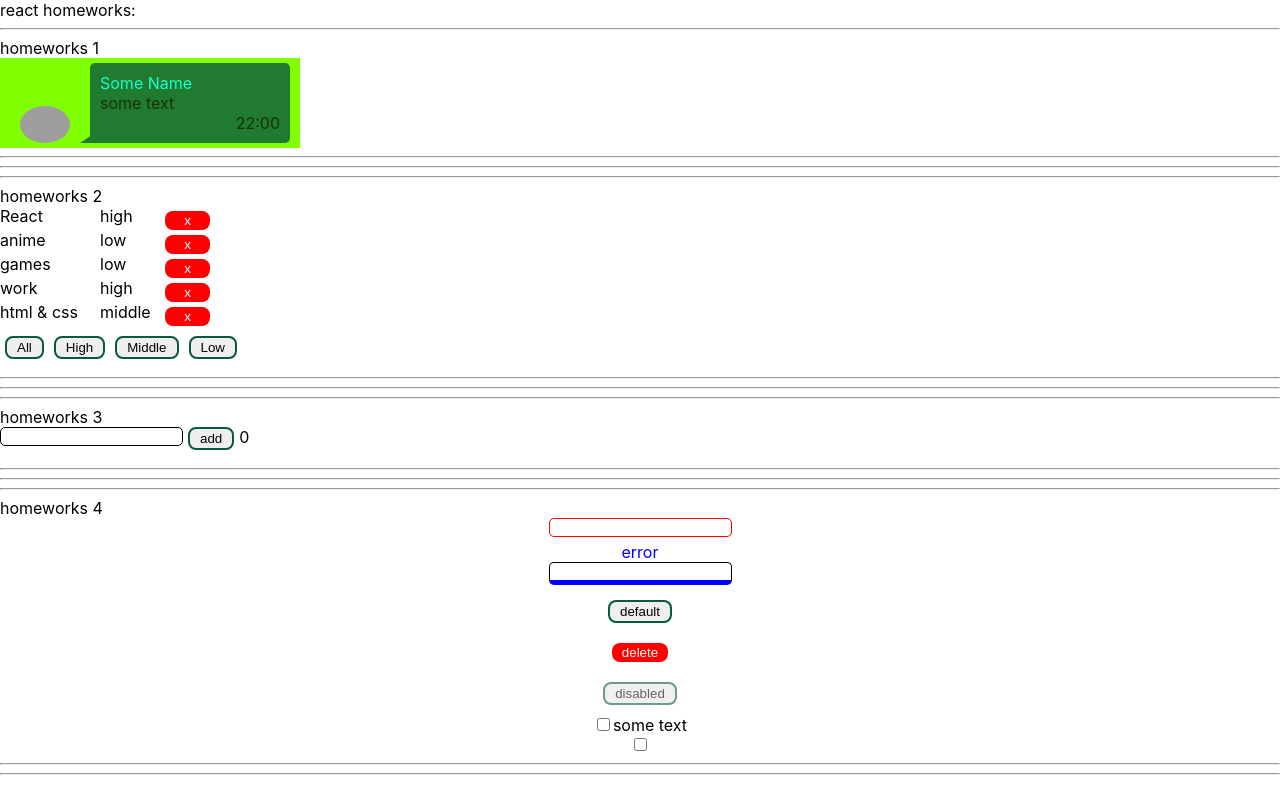
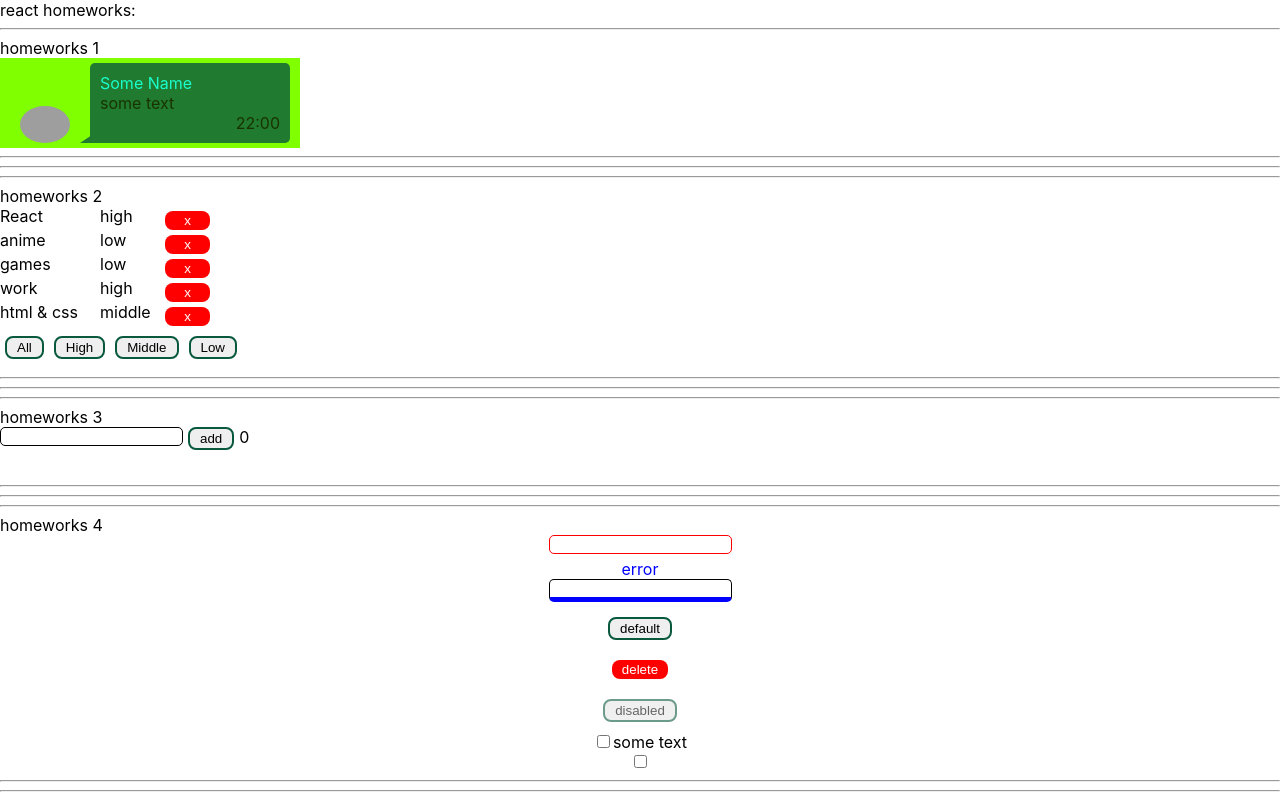
Before and after one commit to Antont25/homwork, a React (Create React App) app: page / in a window 1280 px wide. Built offline with nearby package versions, Linux system fonts and the light colour scheme; grey boxes are pictures that could not be loaded.

Commit message:
"button changes"

```diff
--- a/src/p2-homeworks/h3/Greeting.module.css
+++ b/src/p2-homeworks/h3/Greeting.module.css
@@ -16,6 +16,7 @@
 .formBlock {
     display: flex;
     align-items: flex-start;
+    height: 50px;
 }
 
 .formBlock > button {
--- a/src/p2-homeworks/h4/common/c2-SuperButton/SuperButton.module.css
+++ b/src/p2-homeworks/h4/common/c2-SuperButton/SuperButton.module.css
@@ -42,7 +42,7 @@
     transition: 1s;
     background: #09593d;
     color: #fff;
-    border: none
+
 }
 
 .default:hover:before {
```
